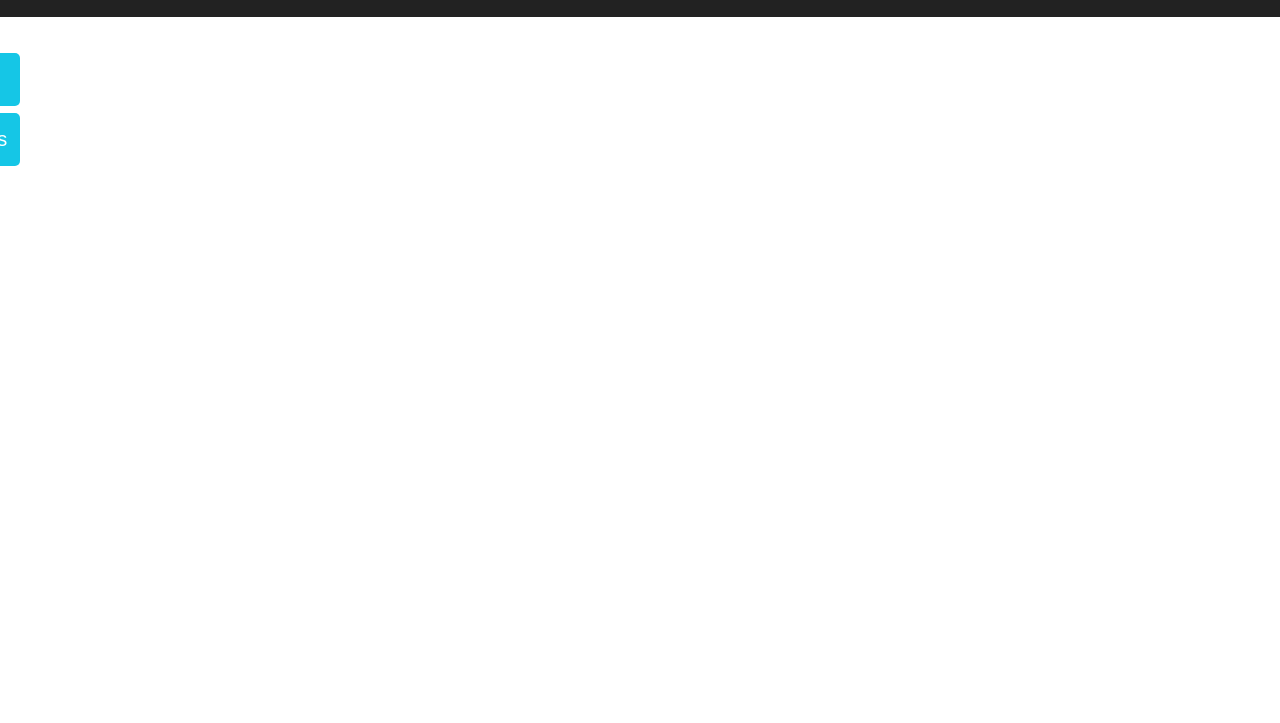
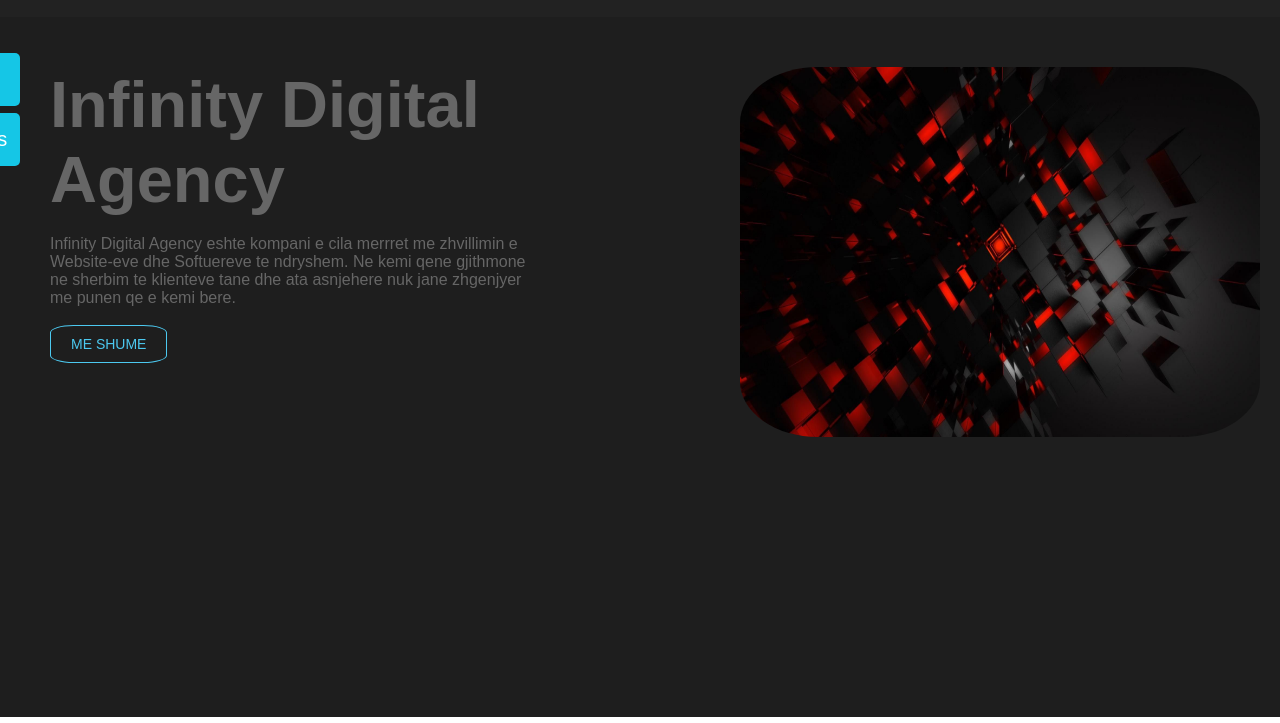
Before and after one commit to festimbraha/INT20_21_Gr22, a plain HTML site: page index.html in a window 1280 px wide. Shown: the part 77-800 px from the top of the page. Drawn offline with nearby package versions, Linux system fonts and the light colour scheme.

Commit message:
Shtimi i disa pjeseve ne Header

```diff
--- a/index.html
+++ b/index.html
@@ -85,7 +85,25 @@
 
         <a href="blog.html" id="blog">Blog</a>
         <a href="projects.html" id="projects">Projects</a>
+    </div>
 
-    </div>
+    <section style="min-height: calc(100vh - 100px);  overflow: hidden; width: 100%;">
+      <div style="width: 45%; float: left;">
+        <div style="padding: 50px;">
+          <h1>Infinity Digital Agency</h1><br>
+          <p>Infinity Digital Agency eshte kompani e cila merrret me zhvillimin e Website-eve dhe Softuereve
+            te ndryshem. Ne kemi qene gjithmone ne sherbim te klienteve tane dhe ata asnjehere nuk jane
+            zhgenjyer me punen qe e kemi bere.
+          </p>
+          <br>
+          <button class="neon-btn btn one"><a href="about.html"></a>Me shume</button>
+        </div>
+      </div>
+      <div style="width:50%; text-align: center; float: right;" >
+        <div style="padding: 50px 100px; ">
+        <img src="tech1.jpg" style="width: 520px"; height="370px;" id="logo1">
+        </div>
+      </div>
+    </section>
 </body>
 </html>
--- a/style.css
+++ b/style.css
@@ -160,3 +160,59 @@ a:hover {
       padding-right: 0;
   }
 }
+
+
+
+section {
+	background: #1e1e1e;
+	color: #666666;
+	display: inline-block;
+}
+section h1 {
+	font-size: 65px;
+}
+
+#logo1{
+  border-radius: 15%;
+
+}
+
+.btn{
+  background: rgb(0, 0, 0);
+  color: white;
+  border-radius: 20%;
+}
+
+
+#neon-btn {
+  display: flex;
+  align-items: center;
+  justify-content: space-around;
+  height: 100vh;
+  background: #031628;
+}
+
+.btn {
+  border: 1px solid;
+  background-color: transparent;
+  text-transform: uppercase;
+  font-size: 14px;
+  padding: 10px 20px;
+  font-weight: 300;
+}
+
+.one {
+  color: #4cc9f0;
+}
+
+.btn:hover {
+  color: white;
+  border: 0;
+}
+
+.one:hover {
+  background-color: #4cc9f0;
+  -webkit-box-shadow: 10px 10px 99px 6px rgba(76,201,240,1);
+  -moz-box-shadow: 10px 10px 99px 6px rgba(76,201,240,1);
+  box-shadow: 10px 10px 99px 6px rgba(76,201,240,1);
+}
```
Also changed, not shown: tech1.jpg (added).
